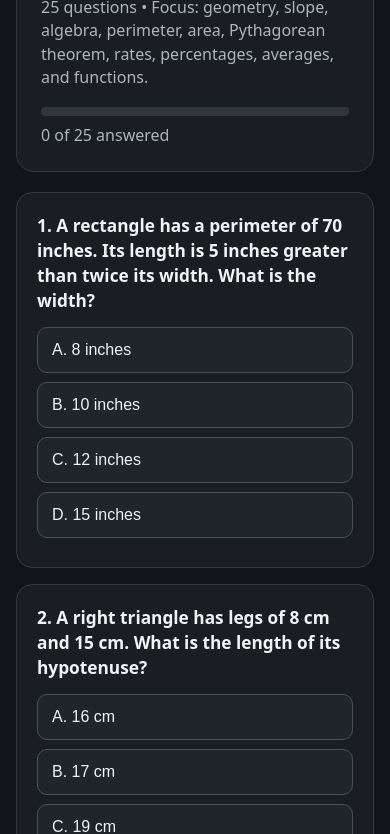
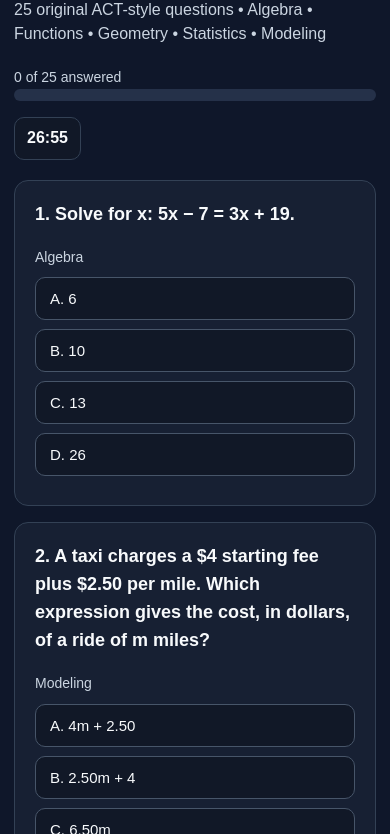
Before and after one commit to creategratitude/test, a plain HTML site: page index.html in a window 390 px wide. Shown: the part 143-977 px from the top of the page. Drawn offline with Linux system fonts and the light colour scheme.

Commit message:
Add files via upload

```diff
--- a/index.html
+++ b/index.html
@@ -3,88 +3,202 @@
 <head>
 <meta charset="UTF-8">
 <meta name="viewport" content="width=device-width, initial-scale=1.0">
-<title>Targeted ACT Math Practice — 25 Questions</title>
+<title>ACT Math Practice Quiz 2</title>
 <style>
-:root{--bg:#111418;--card:#1a1e23;--text:#f1f3f5;--muted:#aeb5bd;--line:#343a40;--accent:#4dabf7;--good:#69db7c;--bad:#ff8787}
-*{box-sizing:border-box} body{margin:0;background:var(--bg);color:var(--text);font-family:system-ui,-apple-system,Segoe UI,Roboto,sans-serif;line-height:1.45}
-main{max-width:820px;margin:auto;padding:24px 16px 60px}.hero{padding:24px;border:1px solid var(--line);border-radius:18px;background:var(--card);margin-bottom:20px}
-h1{margin:0 0 8px;font-size:clamp(1.6rem,5vw,2.3rem)} .muted{color:var(--muted)}
-.progress{height:9px;background:#30363d;border-radius:20px;overflow:hidden;margin:18px 0 8px}.bar{height:100%;width:0;background:var(--accent);transition:.2s}
-.question{background:var(--card);border:1px solid var(--line);border-radius:16px;padding:20px;margin:16px 0}.question h2{font-size:1.08rem;margin:0 0 14px}
-.choice{display:block;width:100%;text-align:left;margin:9px 0;padding:13px 14px;border:1px solid #495057;border-radius:10px;background:#20252b;color:var(--text);font-size:1rem;cursor:pointer}
-.choice:hover{border-color:var(--accent)}.choice.selected{border:2px solid var(--accent);padding:12px 13px}
-button.action{border:0;border-radius:10px;padding:13px 18px;font-size:1rem;font-weight:700;cursor:pointer;background:var(--accent);color:#071018;margin:10px 8px 0 0}
-button.secondary{background:#343a40;color:var(--text)} #result{display:none;background:var(--card);border:2px solid var(--accent);border-radius:18px;padding:24px;margin-top:24px}
-.review{border-top:1px solid var(--line);padding:16px 0}.correct{color:var(--good);font-weight:700}.incorrect{color:var(--bad);font-weight:700}
-table{width:100%;border-collapse:collapse;margin:12px 0}th,td{padding:10px;border-bottom:1px solid var(--line);text-align:left}
+  :root{
+    --bg:#0f172a; --card:#172033; --card2:#111827; --text:#f8fafc;
+    --muted:#cbd5e1; --accent:#60a5fa; --border:#334155;
+    --good:#22c55e; --bad:#ef4444; --warn:#f59e0b;
+  }
+  *{box-sizing:border-box}
+  body{margin:0;font-family:Arial,Helvetica,sans-serif;background:var(--bg);color:var(--text);line-height:1.55}
+  .wrap{max-width:920px;margin:auto;padding:24px}
+  h1{margin-bottom:6px}
+  .subtitle{color:var(--muted);margin-top:0}
+  .topbar{display:grid;grid-template-columns:1fr auto;gap:16px;align-items:center;margin:20px 0}
+  .progress-shell{height:12px;background:#253149;border-radius:999px;overflow:hidden}
+  .progress{height:100%;width:0;background:var(--accent);transition:.2s}
+  .timer{font-weight:700;background:var(--card2);border:1px solid var(--border);padding:8px 12px;border-radius:10px}
+  .question{background:var(--card);border:1px solid var(--border);border-radius:14px;padding:20px;margin:16px 0}
+  .question h3{margin-top:0;font-size:18px}
+  .choice{display:block;width:100%;text-align:left;margin:9px 0;padding:12px 14px;border-radius:10px;
+    border:1px solid #475569;background:#111827;color:var(--text);cursor:pointer;font-size:15px}
+  .choice:hover{border-color:var(--accent)}
+  .choice.selected{outline:2px solid var(--accent);background:#172554}
+  .choice.correct{outline:2px solid var(--good);background:#052e16}
+  .choice.incorrect{outline:2px solid var(--bad);background:#450a0a}
+  .explanation{display:none;margin-top:12px;padding:12px;border-left:4px solid var(--accent);background:#0b1220;color:#e2e8f0}
+  .controls{display:flex;gap:10px;flex-wrap:wrap;margin:24px 0}
+  button.action{padding:12px 18px;border:0;border-radius:10px;font-weight:700;cursor:pointer}
+  #submitBtn{background:var(--accent);color:#07111f}
+  #clearBtn{background:#334155;color:white}
+  #results{display:none;background:var(--card);border:1px solid var(--border);border-radius:14px;padding:20px;margin:20px 0}
+  .breakdown{display:grid;grid-template-columns:repeat(auto-fit,minmax(180px,1fr));gap:10px;margin-top:14px}
+  .stat{background:#111827;padding:12px;border-radius:10px;border:1px solid var(--border)}
+  .small{color:var(--muted);font-size:14px}
+  @media(max-width:600px){.wrap{padding:14px}.topbar{grid-template-columns:1fr}.timer{justify-self:start}}
 </style>
 </head>
 <body>
-<main>
-<section class="hero">
-<h1>Targeted ACT Math Practice</h1>
-<p class="muted">25 questions • Focus: geometry, slope, algebra, perimeter, area, Pythagorean theorem, rates, percentages, averages, and functions.</p>
-<div class="progress"><div class="bar" id="bar"></div></div>
-<div class="muted" id="progressText">0 of 25 answered</div>
-</section>
-<form id="quiz"></form>
-<button class="action" id="submit" type="button">Score My Quiz</button>
-<button class="action secondary" id="reset" type="button">Start Over</button>
-<section id="result"></section>
-</main>
+<div class="wrap">
+  <h1>ACT Math Practice Quiz 2</h1>
+  <p class="subtitle">25 original ACT-style questions • Algebra • Functions • Geometry • Statistics • Modeling</p>
+
+  <div class="topbar">
+    <div>
+      <div class="small" id="progressText">0 of 25 answered</div>
+      <div class="progress-shell"><div class="progress" id="progress"></div></div>
+    </div>
+    <div class="timer" id="timer">27:00</div>
+  </div>
+
+  <div id="quiz"></div>
+
+  <div class="controls">
+    <button class="action" id="submitBtn">Submit Quiz</button>
+    <button class="action" id="clearBtn">Clear Answers</button>
+  </div>
+
+  <div id="results"></div>
+</div>
+
 <script>
-const Q=[
-["A rectangle has a perimeter of 70 inches. Its length is 5 inches greater than twice its width. What is the width?",["8 inches","10 inches","12 inches","15 inches"],1,"Let width = w and length = 2w + 5. Then 2w + 2(2w + 5) = 70, so 6w = 60 and w = 10.","Geometry"],
-["A right triangle has legs of 8 cm and 15 cm. What is the length of its hypotenuse?",["16 cm","17 cm","19 cm","23 cm"],1,"8² + 15² = 64 + 225 = 289. √289 = 17.","Geometry"],
-["A line passes through (3, 4) and (7, 16). What is its slope?",["2","3","4","12"],1,"Slope = (16 − 4) ÷ (7 − 3) = 12 ÷ 4 = 3.","Algebra"],
-["A circular patio has a radius of 9 feet. What is its area?",["18π ft²","36π ft²","81π ft²","162π ft²"],2,"Area = πr² = π(9²) = 81π ft².","Geometry"],
-["Solve for x: 4(2x − 3) = 5x + 15.",["7","8","9","11"],2,"8x − 12 = 5x + 15, so 3x = 27 and x = 9.","Algebra"],
-["A right triangle has a hypotenuse of 13 feet and one leg of 5 feet. What is the other leg?",["8 feet","10 feet","12 feet","18 feet"],2,"5² + b² = 13². b² = 144, so b = 12.","Geometry"],
-["The points (−2, 5) and (4, −7) lie on a line. What is the slope?",["−2","−1/2","2","6"],0,"Slope = (−7 − 5) ÷ (4 − (−2)) = −12 ÷ 6 = −2.","Algebra"],
-["A rectangular garden is 14 feet long and 9 feet wide. How many feet of fencing are needed to go around it?",["23 feet","46 feet","126 feet","252 feet"],1,"Perimeter = 2(14) + 2(9) = 46 feet.","Geometry"],
-["Five test scores average 84. Four scores are 78, 82, 86, and 89. What is the fifth score?",["80","84","85","89"],2,"The required total is 5 × 84 = 420. The known scores total 335, leaving 85.","Essential Skills"],
-["A $120 pair of shoes is discounted 30%. What is the sale price before tax?",["$36","$84","$90","$96"],1,"A 30% discount leaves 70%: 0.70 × $120 = $84.","Modeling"],
-["A rectangle has an area of 96 square feet and a length of 12 feet. What is its perimeter?",["20 feet","32 feet","40 feet","48 feet"],2,"Width = 96 ÷ 12 = 8. Perimeter = 2(12 + 8) = 40 feet.","Geometry"],
-["For f(x) = 2x² − 3x + 1, what is f(4)?",["17","20","21","29"],2,"2(4²) − 3(4) + 1 = 32 − 12 + 1 = 21.","Algebra"],
-["A ladder is placed 9 feet from a wall and reaches 12 feet up the wall. How long is the ladder?",["15 feet","18 feet","21 feet","225 feet"],0,"√(9² + 12²) = √225 = 15 feet.","Geometry"],
-["A line passes through (1, 9) and (5, 9). What is its slope?",["−4","0","1","4"],1,"Slope = (9 − 9) ÷ (5 − 1) = 0.","Algebra"],
-["A phone plan charges a $25 activation fee plus $40 per month. Which expression gives total cost after m months?",["25m + 40","40m + 25","65m","40m − 25"],1,"The repeating cost is 40m and the one-time fee is 25, giving 40m + 25.","Modeling"],
-["A square has an area of 144 square inches. What is its perimeter?",["12 inches","36 inches","48 inches","576 inches"],2,"Each side is √144 = 12 inches. Perimeter = 4 × 12 = 48 inches.","Geometry"],
-["Solve for x: 5(x + 4) − 3 = 2x + 26.",["2","3","4","5"],1,"5x + 17 = 2x + 26, so 3x = 9 and x = 3.","Algebra"],
-["A car travels 252 miles on 7 gallons. At the same rate, how many gallons are needed for 396 miles?",["9 gallons","10 gallons","11 gallons","12 gallons"],2,"252 ÷ 7 = 36 mpg. 396 ÷ 36 = 11 gallons.","Modeling"],
-["A rectangular room has a perimeter of 50 feet. Its length is 3 feet longer than its width. What is the width?",["9 feet","10 feet","11 feet","14 feet"],2,"2w + 2(w + 3) = 50. Thus 4w + 6 = 50, so w = 11.","Geometry"],
-["A right triangle has a hypotenuse of 25 inches and one leg of 7 inches. What is the other leg?",["18 inches","20 inches","24 inches","32 inches"],2,"7² + b² = 25². b² = 576, so b = 24.","Geometry"],
-["A line passes through (−3, −2) and (5, 10). What is its slope?",["2/3","3/2","8","12"],1,"Slope = (10 − (−2)) ÷ (5 − (−3)) = 12 ÷ 8 = 3/2.","Algebra"],
-["A rectangle is 4 feet longer than it is wide. Its area is 96 square feet. What is its width?",["6 feet","8 feet","10 feet","12 feet"],1,"Let width = w. Then w(w + 4) = 96. Since 8 × 12 = 96, the width is 8.","Geometry"],
-["A 20-foot ladder reaches 16 feet up a wall. How far is the bottom of the ladder from the wall?",["8 feet","10 feet","12 feet","14 feet"],2,"x² + 16² = 20². x² = 144, so x = 12 feet.","Geometry"],
-["A jacket costs $80, is discounted 25%, then 4% sales tax is applied to the discounted price. What is the final price?",["$60.00","$62.40","$64.00","$65.60"],1,"$80 × 0.75 = $60, then $60 × 1.04 = $62.40.","Modeling"],
-["The average of 7, 9, 12, x, and 17 is 11. What is x?",["8","10","11","12"],1,"Five values averaging 11 total 55. The known values total 45, so x = 10.","Essential Skills"]
+const questions = [
+ {cat:"Algebra", q:"1. Solve for x: 5x − 7 = 3x + 19.", a:["6","10","13","26"], c:2,
+  e:"Subtract 3x from both sides: 2x − 7 = 19. Add 7: 2x = 26. Divide by 2, so x = 13."},
+ {cat:"Modeling", q:"2. A taxi charges a $4 starting fee plus $2.50 per mile. Which expression gives the cost, in dollars, of a ride of m miles?", a:["4m + 2.50","2.50m + 4","6.50m","2.50(m + 4)"], c:1,
+  e:"The fixed fee is 4 and the mileage charge is 2.50 for each of m miles, so C = 2.50m + 4."},
+ {cat:"Geometry", q:"3. The angles of a triangle measure (x + 10)°, (2x + 5)°, and (3x − 15)°. What is x?", a:["25","30","35","40"], c:1,
+  e:"Triangle angles total 180°. (x+10)+(2x+5)+(3x−15)=180 gives 6x=180, so x=30."},
+ {cat:"Functions", q:"4. If g(x) = 2x² − 3x + 1, what is g(−2)?", a:["3","9","15","19"], c:2,
+  e:"g(−2)=2(4)−3(−2)+1=8+6+1=15."},
+ {cat:"Statistics", q:"5. The median of 4, 7, 9, 12, 18, 21, and 30 is:", a:["9","12","14","18"], c:1,
+  e:"There are 7 ordered values, so the median is the 4th value: 12."},
+ {cat:"Algebra", q:"6. Which value of x satisfies 4(x − 3) + 2 = 2x + 10?", a:["8","10","12","14"], c:1,
+  e:"Expand: 4x−12+2=2x+10, so 4x−10=2x+10. Then 2x=20 and x=10."},
+ {cat:"Geometry", q:"7. A rectangular garden is 15 feet long and 8 feet wide. A path 1 foot wide is built inside the garden along all four edges. What is the area, in square feet, of the remaining inner rectangle?", a:["78","91","104","120"], c:0,
+  e:"The path removes 1 foot from each side, so inner dimensions are 13 by 6. Area = 13×6 = 78."},
+ {cat:"Modeling", q:"8. A $240 tablet is marked down by 25%. What is the sale price before tax?", a:["$60","$180","$195","$215"], c:1,
+  e:"A 25% discount means paying 75% of the price. 0.75×240 = 180."},
+ {cat:"Algebra", q:"9. If 3y/5 = 18, what is y?", a:["10","24","30","45"], c:2,
+  e:"Multiply both sides by 5: 3y=90. Divide by 3: y=30."},
+ {cat:"Geometry", q:"10. A circle has diameter 14 centimeters. What is its circumference?", a:["7π cm","14π cm","28π cm","49π cm"], c:1,
+  e:"Circumference is πd. With diameter 14, C=14π centimeters."},
+ {cat:"Functions", q:"11. For h(x) = 3x − 8, which value of x makes h(x) = 13?", a:["5","7","13","21"], c:1,
+  e:"Set 3x−8=13. Then 3x=21, so x=7."},
+ {cat:"Statistics", q:"12. A bag contains 5 red, 3 blue, and 2 green marbles. One marble is selected at random. What is the probability it is blue?", a:["1/5","3/10","1/3","3/5"], c:1,
+  e:"There are 10 marbles total and 3 are blue, so the probability is 3/10."},
+ {cat:"Algebra", q:"13. What is the solution to the system y = 2x + 1 and y = −x + 10?", a:["(2, 5)","(3, 7)","(4, 6)","(5, 5)"], c:1,
+  e:"Set the expressions equal: 2x+1=−x+10. Then 3x=9, x=3, and y=7."},
+ {cat:"Geometry", q:"14. A right triangle has legs of length 7 and 24. What is the length of the hypotenuse?", a:["25","26","30","31"], c:0,
+  e:"By the Pythagorean theorem, c²=7²+24²=49+576=625, so c=25."},
+ {cat:"Modeling", q:"15. A car travels 156 miles in 3 hours at a constant rate. At that rate, how far will it travel in 5 hours?", a:["208 miles","240 miles","260 miles","312 miles"], c:2,
+  e:"The rate is 156/3=52 miles per hour. In 5 hours it travels 52×5=260 miles."},
+ {cat:"Algebra", q:"16. Simplify: (3x²)(4x³).", a:["7x⁵","12x⁵","12x⁶","12x⁹"], c:1,
+  e:"Multiply coefficients: 3×4=12. Add exponents of x: x²×x³=x⁵. Result: 12x⁵."},
+ {cat:"Functions", q:"17. The line y = −3x + 11 has which slope?", a:["−11","−3","3","11"], c:1,
+  e:"In slope-intercept form y=mx+b, the coefficient m is the slope. Here m=−3."},
+ {cat:"Geometry", q:"18. A cylinder has radius 3 inches and height 5 inches. What is its volume?", a:["15π in³","30π in³","45π in³","90π in³"], c:2,
+  e:"Cylinder volume is πr²h. Using r=3 and h=5 gives π(9)(5)=45π cubic inches."},
+ {cat:"Statistics", q:"19. The scores 72, 78, 84, 86, and 90 have a mean of:", a:["80","82","84","86"], c:1,
+  e:"Their sum is 410. Divide by 5: 410/5=82."},
+ {cat:"Algebra", q:"20. Which expression is equivalent to x² − 9?", a:["(x−9)(x+1)","(x−3)(x+3)","(x−3)²","(x−9)²"], c:1,
+  e:"This is a difference of squares: x²−3²=(x−3)(x+3)."},
+ {cat:"Modeling", q:"21. A population of 800 increases by 15%. What is the new population?", a:["815","880","900","920"], c:3,
+  e:"15% of 800 is 120. Add the increase: 800+120=920."},
+ {cat:"Geometry", q:"22. Two similar triangles have corresponding side lengths 6 and 9. If another side of the smaller triangle is 10, what is the corresponding side of the larger triangle?", a:["12","15","16","18"], c:1,
+  e:"The scale factor is 9/6=1.5. Multiply 10 by 1.5 to get 15."},
+ {cat:"Algebra", q:"23. If |2x − 5| = 9, what are the possible values of x?", a:["−7 and 2","−2 and 7","2 and 7","−2 and 2"], c:1,
+  e:"Solve 2x−5=9 to get x=7, and 2x−5=−9 to get x=−2."},
+ {cat:"Functions", q:"24. A function is defined by f(x) = x + 4. What is f(f(3))?", a:["7","10","11","14"], c:2,
+  e:"First f(3)=7. Then f(7)=11."},
+ {cat:"Geometry", q:"25. In the coordinate plane, what is the midpoint of the segment joining (−4, 6) and (8, −2)?", a:["(2, 2)","(2, 4)","(4, 2)","(6, 4)"], c:0,
+  e:"Average the x-coordinates and y-coordinates: ((−4+8)/2, (6−2)/2)=(2,2)."}
 ];
 
-const form=document.getElementById("quiz"), answers={};
-Q.forEach((q,i)=>{
- const s=document.createElement("section"); s.className="question";
- s.innerHTML=`<h2>${i+1}. ${q[0]}</h2>`;
- q[1].forEach((o,j)=>{
-  const b=document.createElement("button"); b.type="button"; b.className="choice"; b.textContent=String.fromCharCode(65+j)+". "+o;
-  b.addEventListener("click",()=>{answers[i]=j;s.querySelectorAll(".choice").forEach(x=>x.classList.remove("selected"));b.classList.add("selected");update();});
-  s.appendChild(b);
- }); form.appendChild(s);
+const quiz = document.getElementById("quiz");
+const selected = Array(questions.length).fill(null);
+
+questions.forEach((item,i)=>{
+  const box=document.createElement("section");
+  box.className="question";
+  box.innerHTML=`<h3>${item.q}</h3><div class="small">${item.cat}</div>`;
+  item.a.forEach((ans,j)=>{
+    const b=document.createElement("button");
+    b.className="choice";
+    b.type="button";
+    b.textContent=String.fromCharCode(65+j)+". "+ans;
+    b.onclick=()=>{
+      if(document.body.dataset.submitted==="1") return;
+      selected[i]=j;
+      [...box.querySelectorAll(".choice")].forEach(x=>x.classList.remove("selected"));
+      b.classList.add("selected");
+      updateProgress();
+    };
+    box.appendChild(b);
+  });
+  const exp=document.createElement("div");
+  exp.className="explanation";
+  exp.id=`exp${i}`;
+  box.appendChild(exp);
+  quiz.appendChild(box);
 });
-function update(){const n=Object.keys(answers).length;document.getElementById("bar").style.width=(n/Q.length*100)+"%";document.getElementById("progressText").textContent=`${n} of ${Q.length} answered`;}
-document.getElementById("submit").addEventListener("click",()=>{
- if(Object.keys(answers).length<Q.length){alert(`Please answer all 25 questions. You have ${Q.length-Object.keys(answers).length} left.`);return;}
- let score=0, skills={};
- Q.forEach((q,i)=>{let ok=answers[i]===q[2];if(ok)score++;if(!skills[q[4]])skills[q[4]]=[0,0];skills[q[4]][1]++;if(ok)skills[q[4]][0]++;});
- const pct=Math.round(score/Q.length*100); let r=document.getElementById("result");r.style.display="block";
- let msg=pct>=90?"Excellent. Move to harder ACT-style problems.":pct>=80?"Strong progress. Review the misses, then increase difficulty.":pct>=70?"Useful baseline. Review the weak skills before the next set.":"Focus on the weak skill areas before adding speed.";
- let html=`<h2>RESULT</h2><h1>${score} / ${Q.length} <span class="muted">(${pct}%)</span></h1><p>${msg}</p><table><tr><th>Skill</th><th>Score</th><th>Accuracy</th></tr>`;
- Object.entries(skills).forEach(([k,v])=>html+=`<tr><td>${k}</td><td>${v[0]} / ${v[1]}</td><td>${Math.round(v[0]/v[1]*100)}%</td></tr>`);
- html+=`</table><h2>Answer Review</h2>`;
- Q.forEach((q,i)=>{let ok=answers[i]===q[2];html+=`<div class="review"><strong>${i+1}. ${q[0]}</strong><br><span class="${ok?"correct":"incorrect"}">${ok?"Correct":"Incorrect"}</span><br><span class="muted">Correct answer: ${String.fromCharCode(65+q[2])}. ${q[1][q[2]]}</span><br>${q[3]}</div>`;});
- r.innerHTML=html;r.scrollIntoView({behavior:"smooth"});
-});
-document.getElementById("reset").addEventListener("click",()=>location.reload());
+
+function updateProgress(){
+  const n=selected.filter(v=>v!==null).length;
+  document.getElementById("progressText").textContent=`${n} of ${questions.length} answered`;
+  document.getElementById("progress").style.width=`${(n/questions.length)*100}%`;
+}
+
+let seconds=27*60;
+const timerEl=document.getElementById("timer");
+const timer=setInterval(()=>{
+  if(document.body.dataset.submitted==="1") return;
+  seconds--;
+  const m=Math.floor(seconds/60), s=seconds%60;
+  timerEl.textContent=`${m}:${String(s).padStart(2,"0")}`;
+  if(seconds<=0){ clearInterval(timer); submitQuiz(); }
+},1000);
+
+function submitQuiz(){
+  if(document.body.dataset.submitted==="1") return;
+  document.body.dataset.submitted="1";
+  clearInterval(timer);
+  let score=0;
+  const cats={};
+  document.querySelectorAll(".question").forEach((box,i)=>{
+    const item=questions[i];
+    if(!cats[item.cat]) cats[item.cat]={right:0,total:0};
+    cats[item.cat].total++;
+    const buttons=[...box.querySelectorAll(".choice")];
+    buttons[item.c].classList.add("correct");
+    if(selected[i]===item.c){ score++; cats[item.cat].right++; }
+    else if(selected[i]!==null){ buttons[selected[i]].classList.add("incorrect"); }
+    const exp=document.getElementById(`exp${i}`);
+    exp.style.display="block";
+    exp.innerHTML=`<strong>Explanation:</strong> ${item.e}`;
+  });
+  const pct=Math.round(score/questions.length*100);
+  const breakdown=Object.entries(cats).map(([k,v])=>
+    `<div class="stat"><strong>${k}</strong><br>${v.right}/${v.total} correct (${Math.round(v.right/v.total*100)}%)</div>`
+  ).join("");
+  const r=document.getElementById("results");
+  r.style.display="block";
+  r.innerHTML=`<h2>Score: ${score}/${questions.length} (${pct}%)</h2>
+    <p>${pct>=80?"Strong work. Review the missed questions and make sure the method, not just the answer, makes sense.":
+    pct>=60?"Good practice. The category breakdown below shows where another round will help most.":
+    "Use the explanations below as a study guide, then retry similar problems rather than memorizing these answers."}</p>
+    <div class="breakdown">${breakdown}</div>`;
+  r.scrollIntoView({behavior:"smooth"});
+}
+
+document.getElementById("submitBtn").onclick=submitQuiz;
+document.getElementById("clearBtn").onclick=()=>{
+  if(document.body.dataset.submitted==="1"){ location.reload(); return; }
+  selected.fill(null);
+  document.querySelectorAll(".choice").forEach(b=>b.classList.remove("selected"));
+  updateProgress();
+};
 </script>
 </body>
 </html>
```
